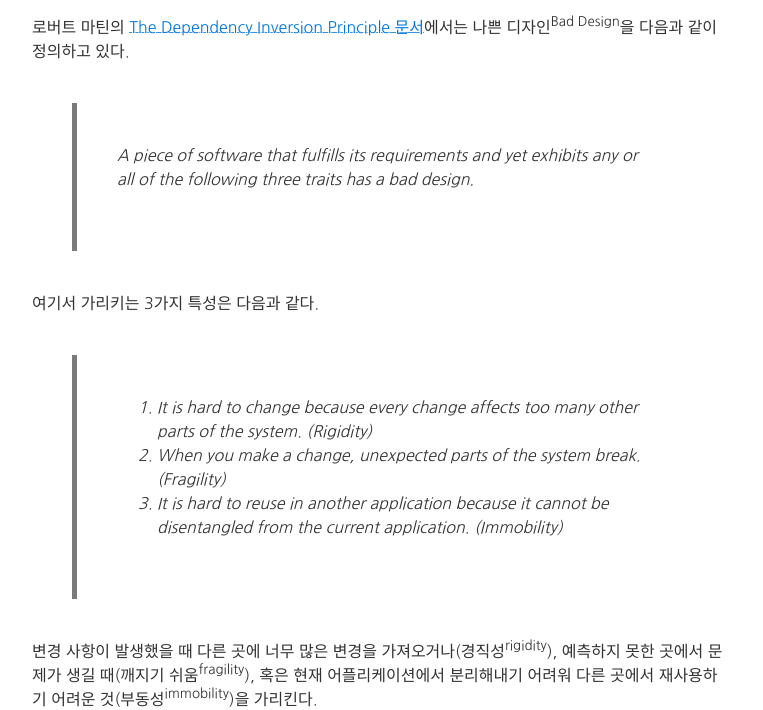
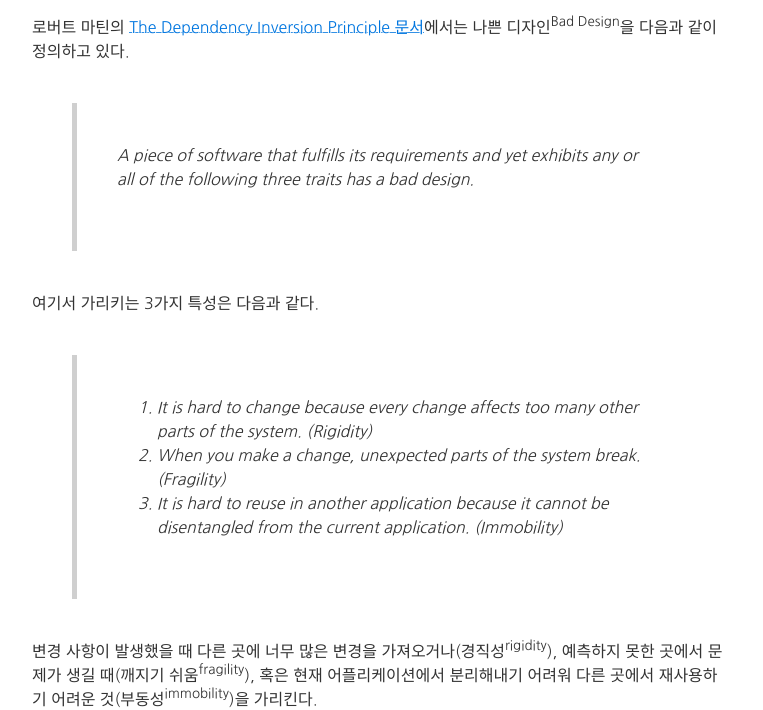
Before and after one commit to codehumane/codehumane.github.io, a Jekyll site: the page built from _posts/2016-04-17-SOLID-개요.md, in a window 1280 px wide. Shown: the part 361-1071 px from the top of the page, without its empty margins (258-1021 px from the left). Built offline with Jekyll 4.4.1, drawn with Linux system fonts in a browser that asks for light colours.

Commit message:
blockquote left border style update

```diff
--- a/_sass/_blockquotes.scss
+++ b/_sass/_blockquotes.scss
@@ -1,5 +1,5 @@
 blockquote {
-  border-left: 5px solid #7a7a7a;
+  border-left: 5px solid #cfcfcf;
   font-style: italic;
   margin-left: $space-1;
   padding: $space-1;
```
